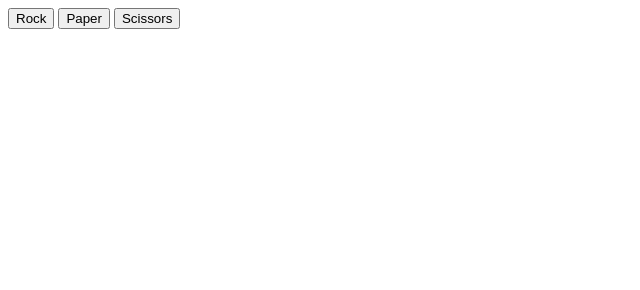
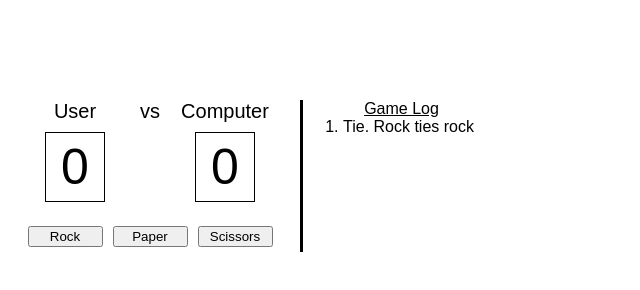
Before and after one commit to gilbert-alex/rps, a plain HTML site: page index.html in a window 1280 px wide. Both pictures are taken after a click on the button "Rock". Shown: the whole page, without its empty margins (0-640 px from the left). Drawn offline with Linux system fonts and the light colour scheme.

Commit message:
Add: UI version 0.0
Create scoreboard and game log.
Add styling to entire UI.
Refactor js to support new elements.

```diff
--- a/index.html
+++ b/index.html
@@ -5,12 +5,34 @@
     <meta name="viewport" content="width=device-width, initial-scale=1.0">
     <title>Rock, Paper, Scissors</title>
     <script src="./rps.js" defer></script>
+    <link rel="stylesheet" href="./style.css">
 </head>
 <body>
-    <div id="btns">
-        <button>Rock</button>
-        <button>Paper</button>
-        <button>Scissors</button>
+    <div id="body-left">
+        <div id="scoreboard">
+            <div class="player">
+                <p class="name user">User</p>
+                <p class="score user">0</p>
+            </div>
+            <div id="vs">
+                <p>vs</p>
+            </div>
+            <div class="player">
+                <p class="name computer">Computer</p>
+                <p class="score computer">0</p>
+            </div>
+        </div>
+        <div id="btns">
+            <button>Rock</button>
+            <button>Paper</button>
+            <button>Scissors</button>
+        </div>
+    </div>
+    <div id="body-right">
+        <p id="title">Game Log</p>
+        <ol id="gameLog">
+        </ol>
+
     </div>
 </body>
 </html>
--- a/rps.js
+++ b/rps.js
@@ -1,11 +1,46 @@
 // Rock, Paper, Scissors game
 
-// why is event crossed out?
+// DOM selectors
 const buttons = document.querySelector('#btns');
-buttons.addEventListener('click', () => {
-    playRound(event.target.textContent, getComputerChoice());
+const gameLog = document.querySelector('#gameLog');
+const userScore = document.querySelector('.score.user');
+const computerScore = document.querySelector('.score.computer');
+
+// Event Listeners
+buttons.addEventListener('click', (event) => {
+    playRound(event.target.textContent);
 });
 
+// main game function
+function playRound(userChoice) {
+    //  play rock, paper, scissors
+
+    let winner;
+    let computerChoice = getComputerChoice();
+
+    // determine winner
+    switch (userChoice.toLowerCase()) {
+        case ('rock') :
+            winner = computerChoice === 'scissors' ? 'user' :
+                computerChoice === 'rock' ? 'tie' : 'computer';
+            break;
+        case ('paper') :
+            winner = computerChoice === 'rock' ? 'user' :
+                computerChoice === 'paper' ? 'tie' : 'computer';
+            break;
+        case ('scissors') :
+            winner = computerChoice === 'paper' ? 'user' :
+                computerChoice === 'scissors' ? 'tie' : 'computer';
+            break;
+        default : // should never reach
+            console.error('Error: playRound()');
+    }
+
+    keepScore(winner);
+    updateGameLog(winner, userChoice, computerChoice);
+};
+
+// helper functions
 function getComputerChoice() {
     // get random computer choice of rock, paper, or scissors
     choice = Math.floor( Math.random() * 3 ) + 1;
@@ -17,88 +52,28 @@ function getComputerChoice() {
     } else if ( choice === 3) {
         return 'scissors';
     } else { // should never reach
-        console.error('Something is wrong with the Math.random logic');
+        console.error('Error: getComputerChoice()');
     }
 };
 
+function keepScore(winner) {
+    if (winner === 'user' ) ++userScore.textContent;
+    if (winner === 'computer') ++computerScore.textContent;
+};
 
-function playRound(humanChoice, computerChoice) {
-    // complete a round of rps, updates score (global) variables, and console.log winner
+function updateGameLog(winner, userChoice, computerChoice) {
+    // string for game log
+    var message = '';
+    var log = document.createElement('li');
 
-    console.log(`${humanChoice} & ${computerChoice}`); // debug
-
-    let winner;
-    // determine winner
-    switch (humanChoice.toLowerCase()) {
-        case ('rock') :
-            winner = computerChoice === 'scissors' ? 'human' :
-                computerChoice === 'rock' ? 'tie' : 'computer';
-            break;
-        case ('paper') :
-            winner = computerChoice === 'rock' ? 'human' :
-                computerChoice === 'paper' ? 'tie' : 'computer';
-            break;
-        case ('scissors') :
-            winner = computerChoice === 'paper' ? 'human' :
-                computerChoice === 'scissors' ? 'tie' : 'computer';
-            break;
-        default : // should never reach
-            console.error('game logic shouldn\'t reach here.');
+    if (winner === 'user') {
+        message = `You win! ${userChoice} beats ${computerChoice}.`;
+    } else if (winner === 'computer') {
+        message = `You lose! ${computerChoice} beats ${userChoice}.`;
+    } else {
+        message = `Tie. ${userChoice} ties ${computerChoice}`;
     }
 
-    // console.log winner and choices
-    if (winner === 'human') {
-        console.log(`You win! ${humanChoice} beats ${computerChoice}.`);
-    } else if (winner === 'computer') {
-        console.log(`You lose! ${computerChoice} beats ${humanChoice}.`);
-    } else {
-        console.log(`Tie.`);
-    }
-
-    return winner;
+    log.textContent = message;
+    gameLog.appendChild(log);
 };
-
-/*
-function playGame() {
-    // play a maxGames number of rounds and keep score
-
-    // constants and counters
-    let humanScore = 0;
-    let computerScore = 0;
-    const maxGames = 5;
-    let gameCounter = 0;
-
-    while (gameCounter < maxGames) {
-        // game loop
-
-        console.groupCollapsed(gameCounter) // group round results for console.log
-
-        // play round
-        const result = playRound(getHumanChoice(), getComputerChoice());
-
-        // keep and display score
-        if (result === 'human') {
-            humanScore++;
-        } else if (result === 'computer') {
-            computerScore++;
-        }
-        console.log(`Humans: ${humanScore} \t Computers: ${computerScore}`);
-
-        console.groupEnd(gameCounter); // end console.log group
-
-        // finish round
-        gameCounter++;
-    }
-
-    // display final result
-    if (humanScore > computerScore) {
-        console.log(`Human wins.`);
-    } else if (computerScore > humanScore) {
-        console.log(`Computer wins.`);
-    } else {
-        console.log(`Tie.`);
-    }
-}
-
-playGame();
-*/
--- /dev/null
+++ b/style.css
@@ -0,0 +1,74 @@
+* {
+    margin: 0px;
+    box-sizing: border-box;
+    font-family: sans-serif;
+}
+
+html {
+    display: flex;
+}
+
+body {
+    display: flex;
+    max-width: 500px;
+    margin-top: 100px;
+}
+
+#body-left {
+    display: flex;
+    flex-direction: column;
+}
+
+    #scoreboard {
+        display: flex;
+        width: 300px;
+        justify-content: center;
+        margin-bottom: 1em;
+        font-size: 20px;
+    }
+
+        .player {
+            display: flex;
+            flex-direction: column;
+            width: 100px;
+            align-items: center;
+        }
+
+        .name {
+            margin-bottom: 10px;
+        }
+
+        #vs {
+            margin: 0px 15px;
+        }
+
+        .score {
+            font-size: 50px;
+            padding: 5px 15px;
+            outline: 1px solid black;
+        }
+
+
+    #btns {
+        display: flex;
+        justify-content: center;
+    }
+
+        button {
+            min-width: 75px;
+            margin: 5px;
+        }
+
+#body-right {
+    border-left: 3px solid black;
+    width: 200px;
+}
+
+    #title {
+        text-align: center;
+        text-decoration: underline;
+    }
+
+    li {
+        padding: 0px;
+    }
```
